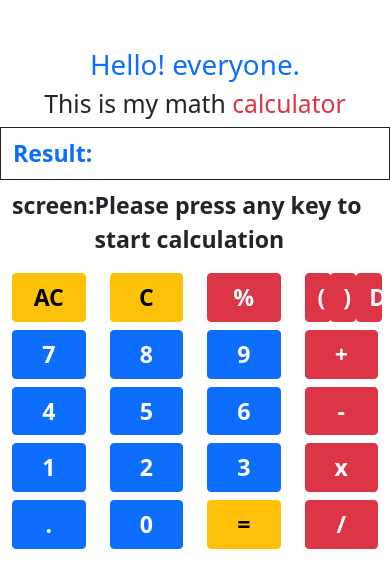
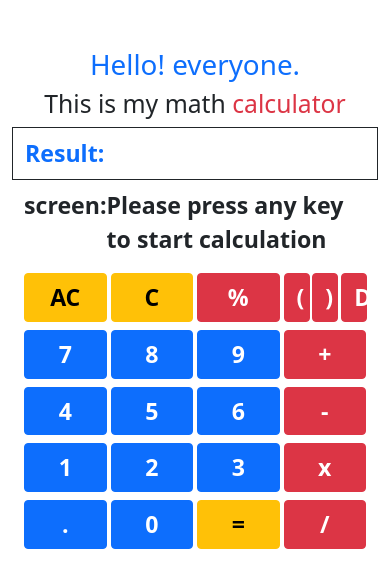
Before and after one commit to shafeen003/calculator-shafeen, a plain HTML site: page index.html in a window 390 px wide. Drawn offline with nearby package versions, Linux system fonts and the light colour scheme.

Commit message:
tying to make responsive

```diff
--- a/index.html
+++ b/index.html
@@ -12,7 +12,7 @@
 </head>
 
 <body>
-    <header>
+    <header class="container">
         <section class="mt-5">
             <h1 class="text-primary text-center">Hello! everyone.</h1>
             <h2 class="text-center">This is my math <span class="text-danger">calculator</span></h2>
@@ -41,7 +41,7 @@
                     </div>
 
                 </div>
-                <div class="row mt-2">
+                <div class="row gx-1 mt-2">
                     <div class="col-3">
                         <button class="btn btn-warning w-100 fw-bold fs-3 ">AC</button>
                     </div>
@@ -67,7 +67,7 @@
 
 
                 </div>
-                <div class="row mt-2">
+                <div class="row gx-1 mt-2">
                     <div class="col-3">
                         <button class="btn btn-primary w-100 fw-bold fs-3 ">7</button>
                     </div>
@@ -82,7 +82,7 @@
                     </div>
 
                 </div>
-                <div class="row mt-2">
+                <div class="row gx-1 mt-2">
                     <div class="col-3">
                         <button class="btn btn-primary w-100 fw-bold fs-3 ">4</button>
                     </div>
@@ -97,7 +97,7 @@
                     </div>
 
                 </div>
-                <div class="row mt-2">
+                <div class="row gx-1 mt-2">
                     <div class="col-3">
                         <button class="btn btn-primary w-100 fw-bold fs-3 ">1</button>
                     </div>
@@ -112,7 +112,7 @@
                     </div>
 
                 </div>
-                <div class="row mt-2">
+                <div class="row gx-1 mt-2">
                     <div class="col-3">
                         <button class="btn btn-primary w-100 fw-bold fs-3" id="ac">.</button>
                     </div>
```
